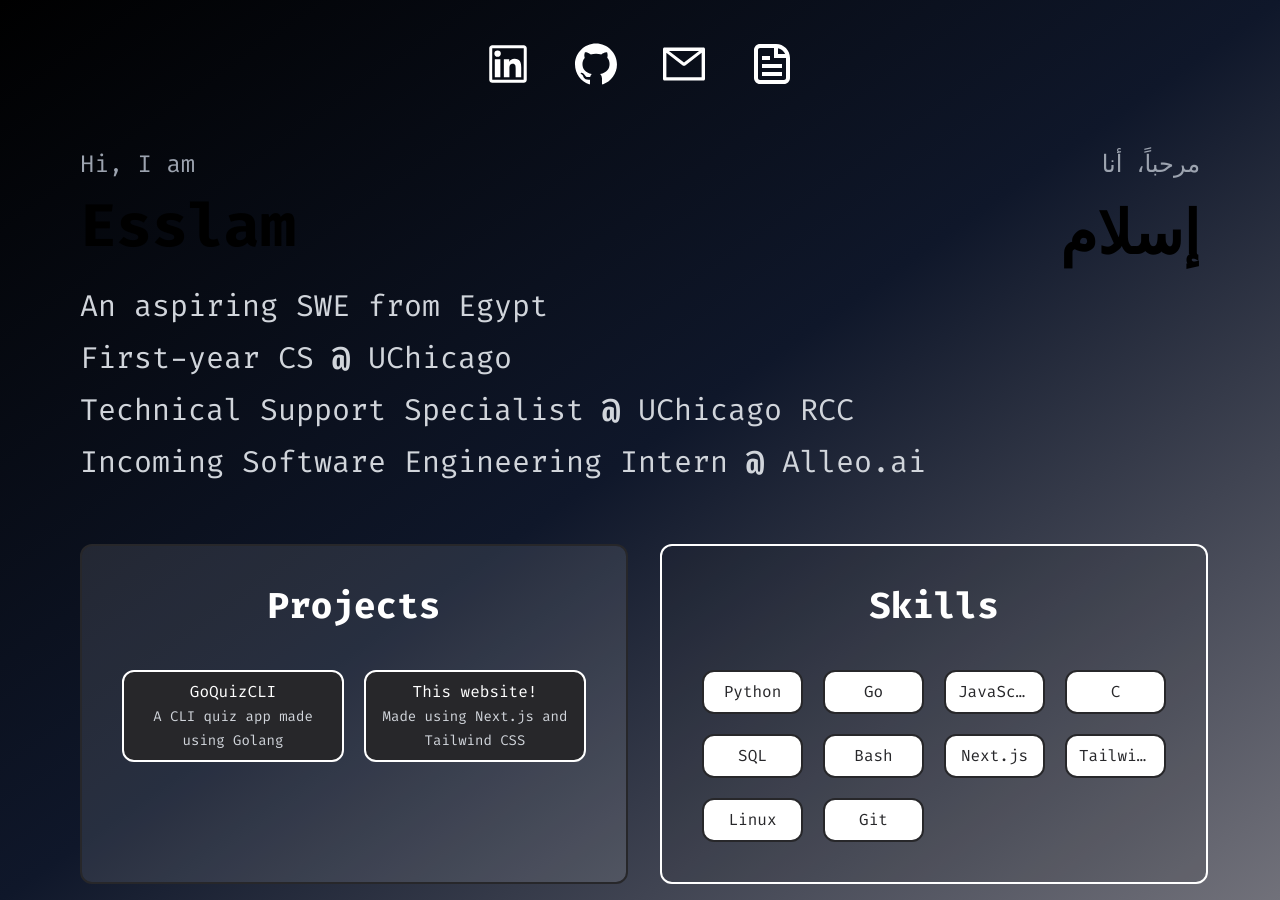
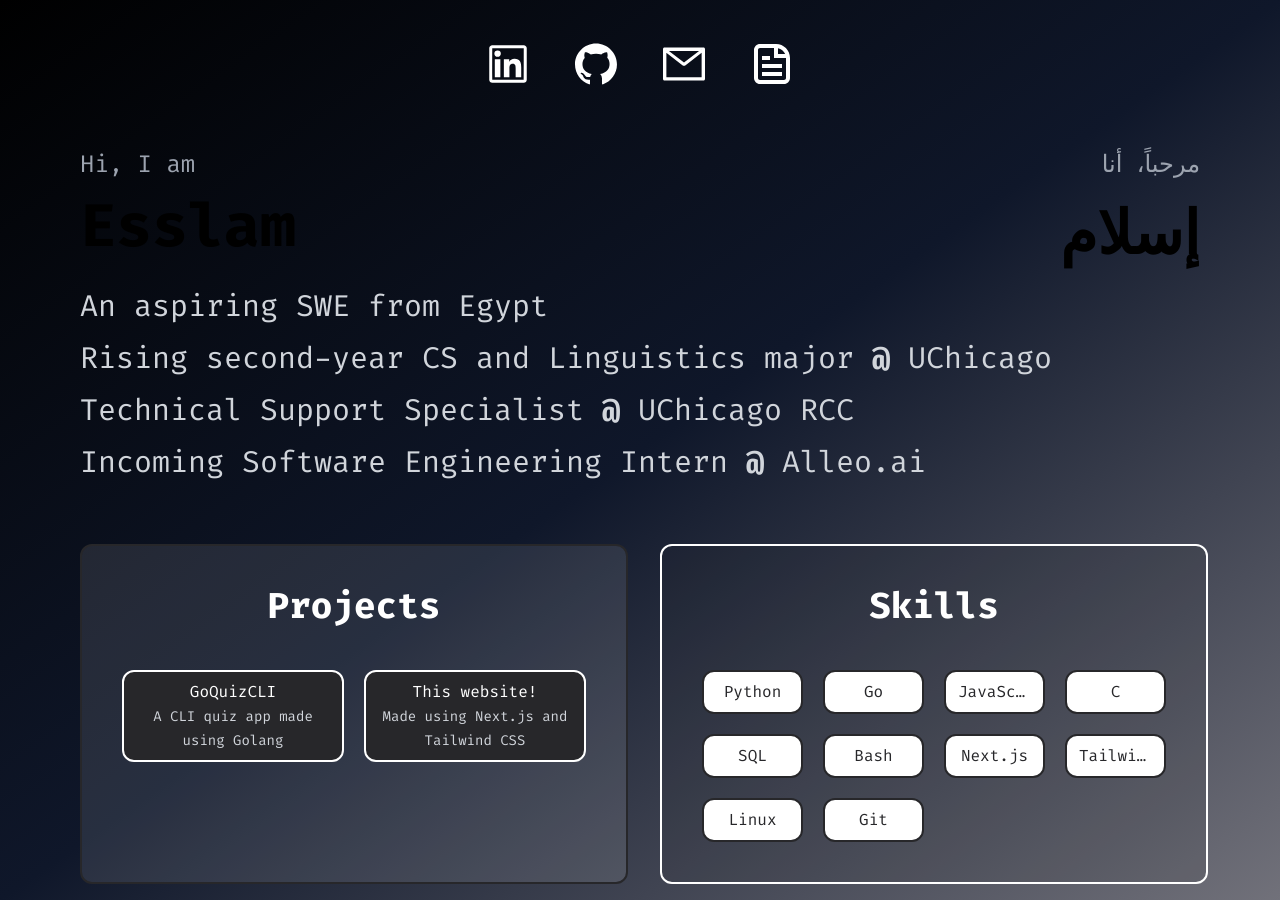
Before and after one commit to esslam-ashour/personal-website, a Next.js app: page / in a window 1280 px wide. Built offline with nearby package versions, Linux system fonts and the light colour scheme.

Commit message:
Update page.js

```diff
--- a/app/page.js
+++ b/app/page.js
@@ -30,7 +30,7 @@ export default function Experience() {
               <h2 dir='rtl' className="text-3xl py-2 md:py-4 lg:py-4 md:text-5xl lg:text-6xl font-bold">إسلام</h2>
             </div>
             <h3 className="text-l py-2 text-gray-300 md:text-xl lg:text-3xl">An aspiring SWE from Egypt</h3>
-            <h3 className="text-l py-2 text-gray-300 md:text-xl lg:text-3xl">First-year CS <span className="font-bold">@</span> UChicago</h3>
+            <h3 className="text-l py-2 text-gray-300 md:text-xl lg:text-3xl">Rising second-year CS and Linguistics major <span className="font-bold">@</span> UChicago</h3>
             <h3 className="text-l py-2 text-gray-300 md:text-xl lg:text-3xl">Technical Support Specialist <span className="font-bold">@</span> <a href="https://rcc.uchicago.edu/" target="_blank">UChicago RCC</a></h3>
             <h3 className="text-l py-2 text-gray-300 md:text-xl lg:text-3xl">Incoming Software Engineering Intern <span className="font-bold">@</span> <a href="https://alleo.ai" target="_blank">Alleo.ai</a></h3>
           </div>
```
